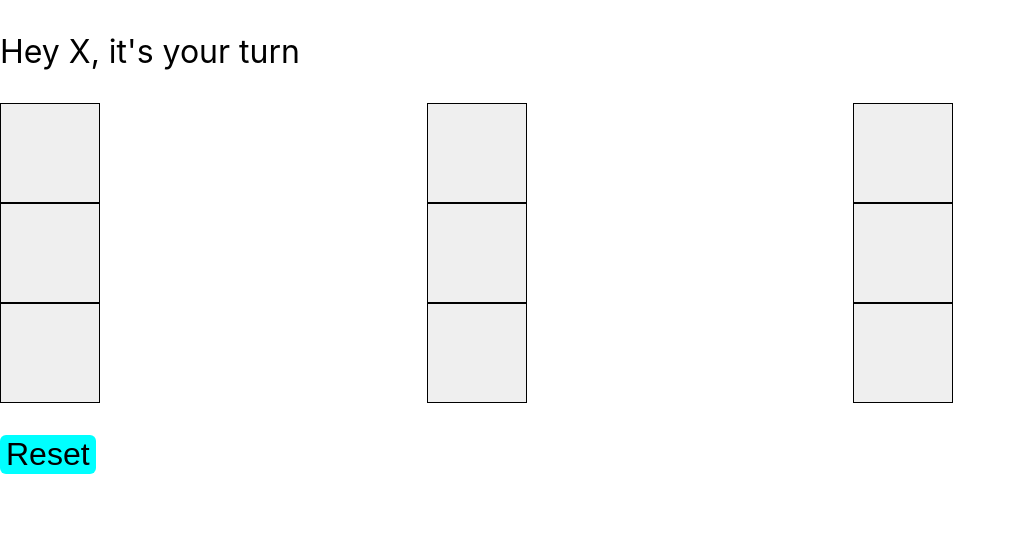
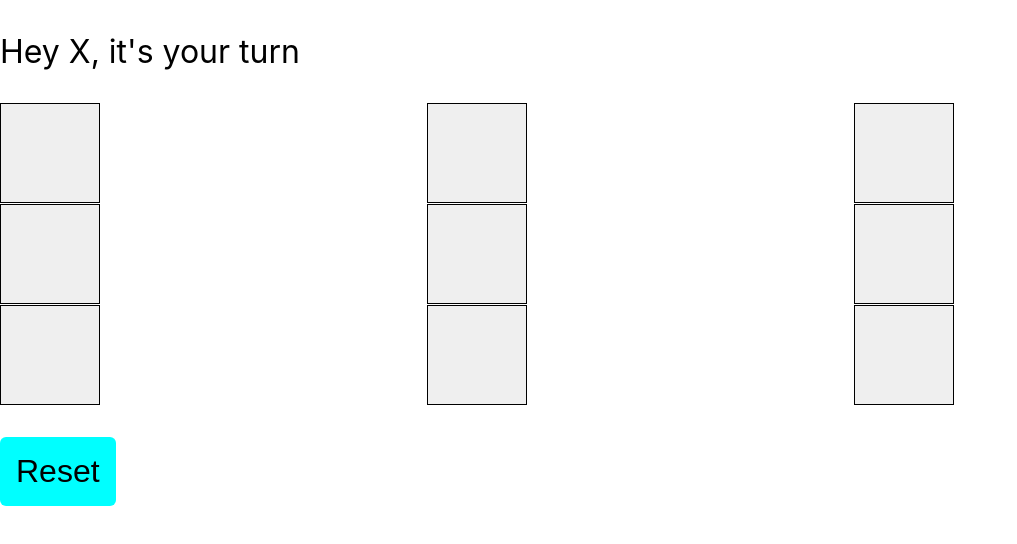
Before and after one commit to TahianSylvain/ReactTypescript, a React (Create React App) app: page / in a window 1280 px wide. Shown: the top 544 px of the page, without its empty margins (0-1017 px from the left). Built offline with nearby package versions, Linux system fonts and the light colour scheme.

Commit message:
Semantic problem resolved in line Board.tsx.41     if x is put point on both sides, x is automatically the WINNER? without putting the middle!!

```diff
--- a/src/App.css
+++ b/src/App.css
@@ -1,5 +1,6 @@
 .grid{
   display: grid;
+  grid-gap: 1px;
   grid-template-columns: repeat(3, 1fr);
 }
 
@@ -8,7 +9,7 @@
   height: 100px;
   font-size: 5rem;
   color: #e8e5e5;
-  border: solid 1px black
+  border: solid 1px black;
 }
 
 .square_o{
@@ -24,10 +25,10 @@
   background-color: aqua;
   border: none;
   border-radius: 6px;
-  padding: pointer;
+  padding: 1rem;
+  cursor: pointer;
 }
 
 p{
   font-size: 2rem;
-
 }
--- a/src/App.tsx
+++ b/src/App.tsx
@@ -1,14 +1,9 @@
-import React from 'react';
-import logo from './logo.svg';
-import './App.css';
-import { Board } from './Containers/Board';
-
+import './App.css'
+import { Board } from './Containers/Board'
 
 
 function App() {
-  return <div className="">
-    <Board></Board>
-  </div>;
+  return <Board></Board>
 }
 
 export default App;
--- a/src/Components/Square.tsx
+++ b/src/Components/Square.tsx
@@ -2,11 +2,11 @@ export const Square = ({value, onClick, winner}:{
         winner: string|null, value: string|null,
         onClick: () => void
     }) => {
+
     if (!value){
-        return <button onClick={onClick} className = "square"
+        return <button onClick={onClick} className="square"
          disabled={Boolean(winner)} />
     }
-
     return <button disabled className={`square square_${value.toLowerCase()}`}>
         {value}
     </button>
--- a/src/Containers/Board.tsx
+++ b/src/Containers/Board.tsx
@@ -1,7 +1,9 @@
 import { useEffect, useState } from "react"
 import { Square } from "../Components/Square"
 
-type Player = "X"| "O"|null|"BOTH"
+
+
+type Player = "X"|"O"|null|"BOTH"
 
 export const Board = () => {
     const [winner, setWinner] = useState<Player>(null)
@@ -16,7 +18,7 @@ export const Board = () => {
     }
     function setSquareValue(index: number){
         const newData = squares.map((val, i)=> {
-            if ( i === index )return currentPlayer
+            if (i === index) return currentPlayer
             return val
         })
         setSquares(newData)
@@ -24,22 +26,27 @@ export const Board = () => {
     }
     function calculateWinner(squares:Player[]) {
         const lines = [
-            [0, 1, 2], [3, 4, 5], [6, 7, 8], [0, 3, 6],
-            [1, 4, 7], [2, 5, 8], [0, 4, 8], [2, 4, 8],
+            [0, 1, 2],
+            [3, 4, 5],
+            [6, 7, 8],
+            [0, 3, 6],
+            [1, 4, 7],
+            [2, 5, 8],
+            [0, 4, 8],
+            [2, 4, 6],
         ]
         for (let i=0; i<lines.length; i++){
             const [a, b, c] = lines[i]
             if ( squares[a] &&
-                 squares[b] === squares[b] &&
-                 squares[a] === squares[c]
+                    squares[a] === squares[b] &&
+                    squares[a] === squares[c]
             ) {
                 return squares[a]
             }
         }
         return null
     }
-    useEffect(()=>{
-        const w = calculateWinner(squares)
+    useEffect(()=>{ const w = calculateWinner(squares)
         if (w){
             setWinner(w)
         }
@@ -50,15 +57,21 @@ export const Board = () => {
 
     return <div>
         {!winner && <p>Hey {currentPlayer}, it's your turn</p>}
-        {winner && <p>Congratulations {winner}!!</p>}
-        {winner && winner === 'BOTH' && <p>Congratulations you're both winners</p>}
+        {winner && winner !== "BOTH" && <p>Congratulations {winner}!!</p>}
+        {winner && winner === 'BOTH' && <p>Tie</p>}
 
-        <div className="grid">{ Array(9).fill(null).map( (_, i) => {
-            return <Square
-                key={i}
-                winner={winner}
-                onClick={()=>setSquareValue(i)}
-                value = {squares[i]} /> })}
+        <div className="grid">
+            { Array(9)
+                .fill(null)
+                .map( (_, i) => {
+                        return <Square
+                            key={i}
+                            winner={winner}
+                            onClick={()=>setSquareValue(i)}
+                            value = {squares[i]} />
+                    }
+                )
+            }
         </div>
         <button className="reset" onClick={reset}>Reset</button>
     </div>
```
Also changed, not shown: 1 other file (tests, documents, lock files or other folders).
